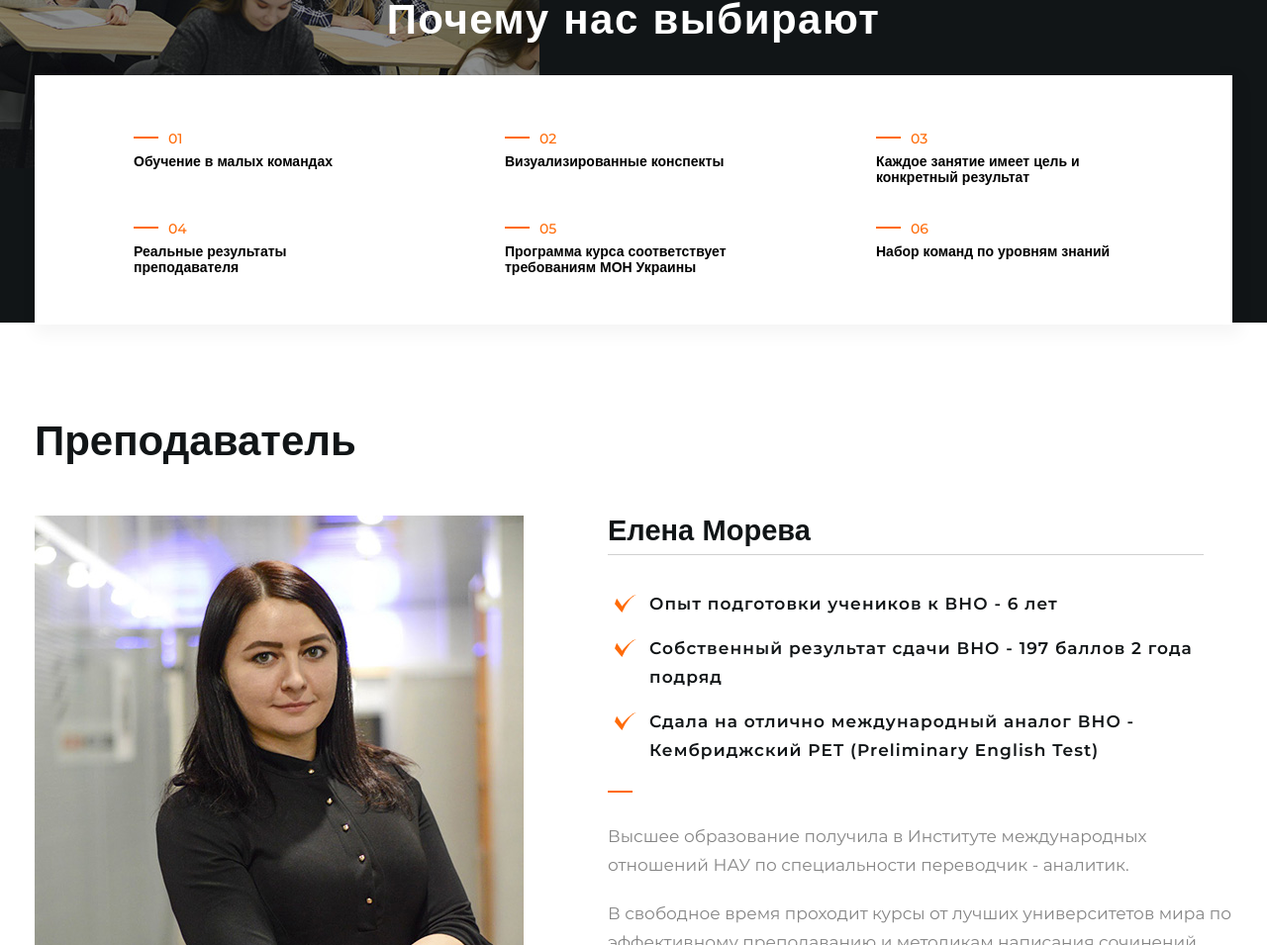
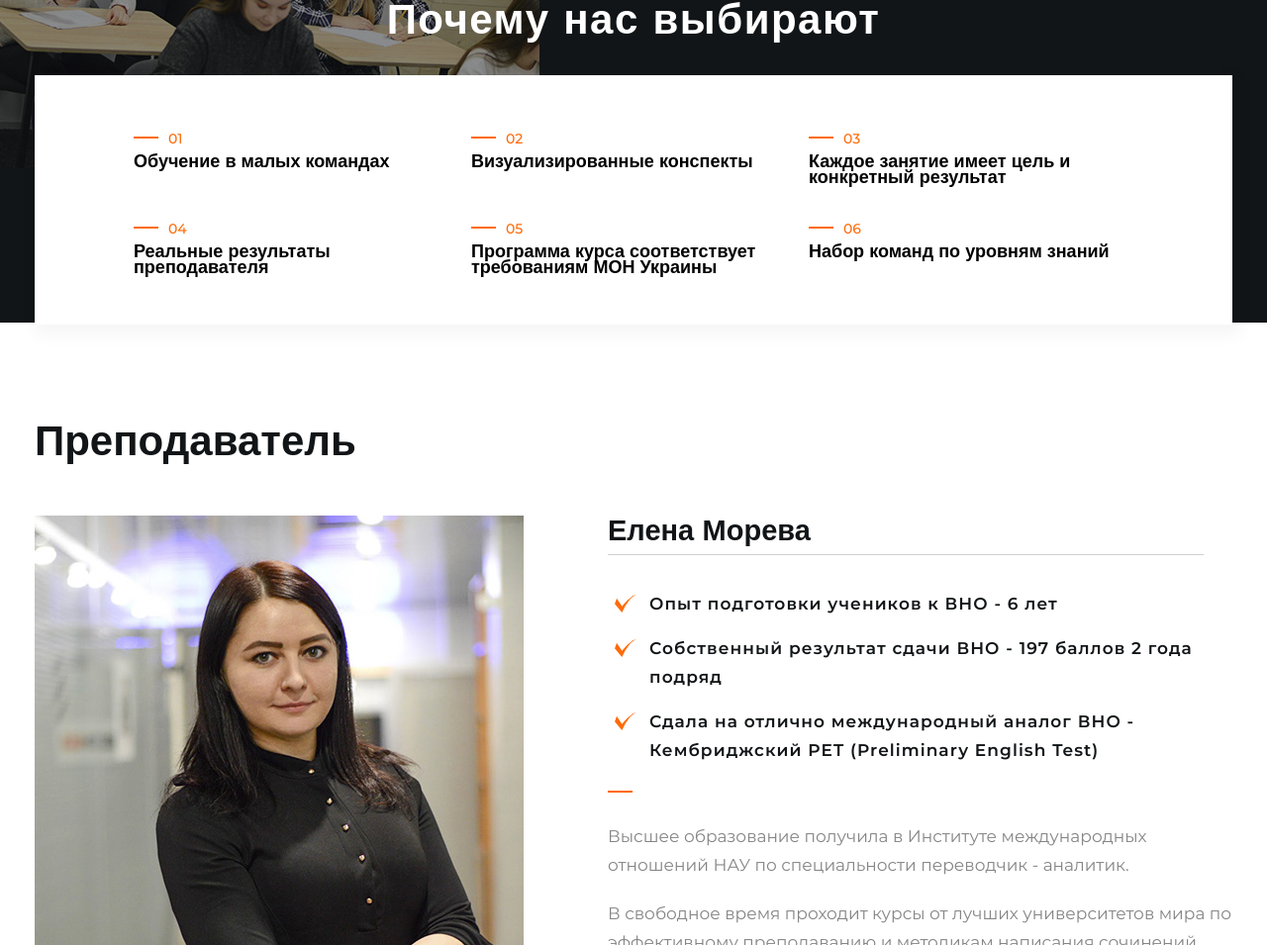
Before and after one commit to sserichenko/project-html-css, a website: page src/index.html in a window 1280 px wide. Shown: the part 3242-4197 px from the top of the page at 99% size. Drawn offline with nearby package versions, Linux system fonts and the light colour scheme; files that its build step writes are made by us from their sources; files whose address does not match are found by name.

Commit message:
ready for presentation

```diff
--- a/src/sass/scss-components/program.scss
+++ b/src/sass/scss-components/program.scss
@@ -350,8 +350,11 @@
   }
 
   .advantage__item {
-    width: 260px;
+    width: 328px;
     margin-bottom: 30px;
+  }
+  .advantage__subtitle {
+    font-size: 18px;
   }
 
   .advantage__item:nth-child(n+4) {
```
Also changed, not shown: build/css/styles.css, build/css/styles.min.css.
